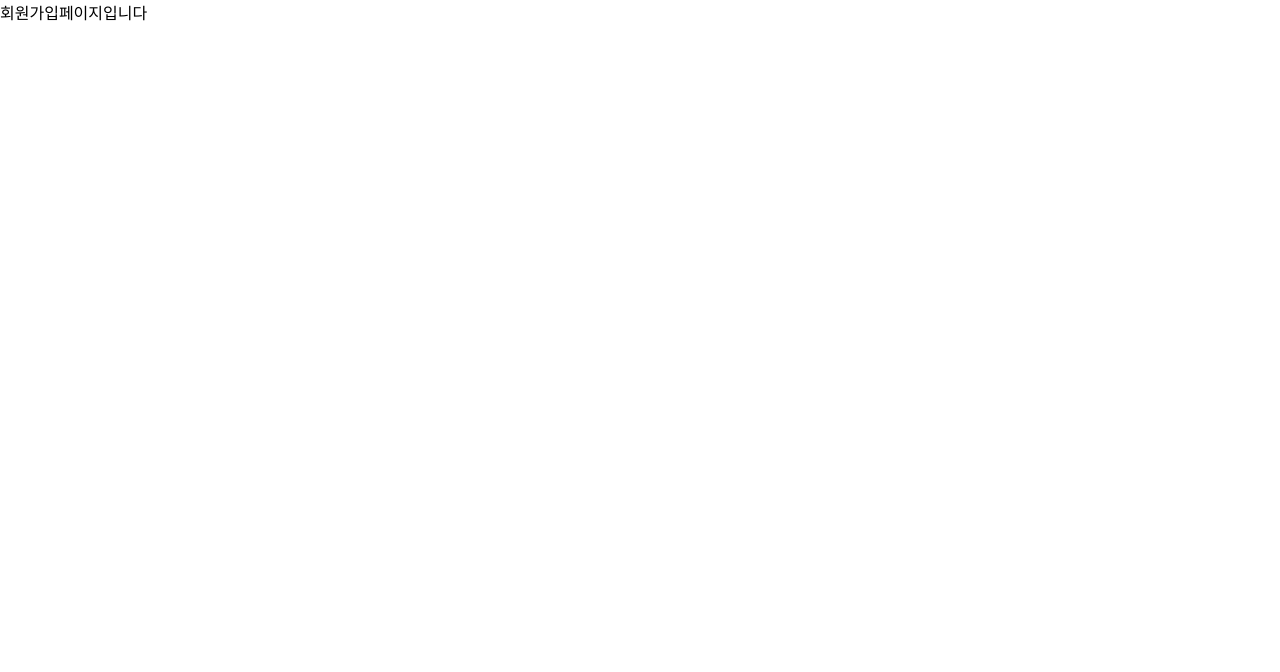
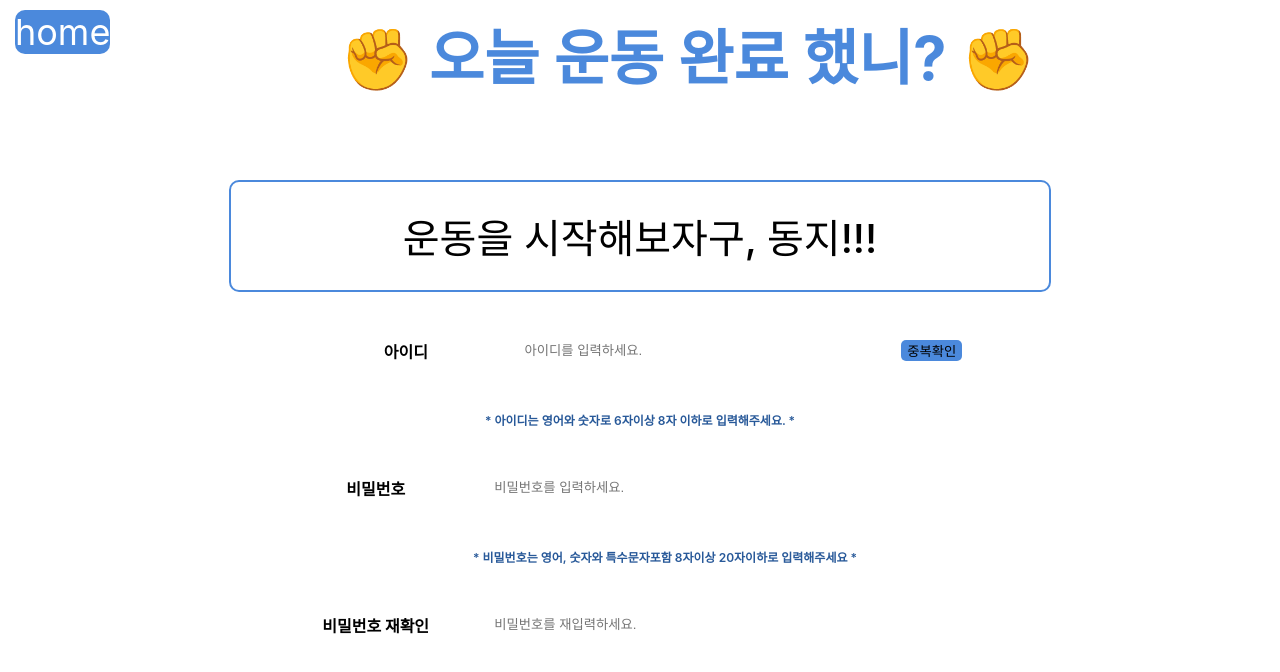
Before and after one commit to jamie7dev/Workout_done_today, a React (Create React App) app: page /form in a window 1280 px wide. Shown: the top 672 px of the page. Built offline with nearby package versions, Linux system fonts and the light colour scheme.

Commit message:
form base

```diff
--- a/package.json
+++ b/package.json
@@ -7,6 +7,7 @@
     "@testing-library/jest-dom": "^5.14.1",
     "@testing-library/react": "^13.0.0",
     "@testing-library/user-event": "^13.2.1",
+    "json-server": "^0.17.0",
     "react": "^18.2.0",
     "react-dom": "^18.2.0",
     "react-redux": "^8.0.2",
--- a/src/components/Form/Form.jsx
+++ b/src/components/Form/Form.jsx
@@ -0,0 +1,108 @@
+import React, { useEffect, useRef, useState } from "react";
+import styled from "styled-components";
+
+const Form = () => {
+    const [input, setInput] = useState({ id: "", pw: "", pwConfirm: "" });
+
+    const inputHandler = (e) => {
+        const { name, value } = e.targer;
+        setInput({ ...input, [name]: value });
+    }
+
+    return (
+        <ContainerWrap>
+            <StTitle>
+                운동을 시작해보자구,  동지!!!
+            </StTitle>
+            <InputWrap>
+                <StLabel>아이디</StLabel>
+                <StInputId placeholder="아이디를 입력하세요." />
+                <StButton>중복확인</StButton>
+            </InputWrap>
+            <StSmallLabel>* 아이디는 영어와 숫자로 6자이상 8자 이하로 입력해주세요. *</StSmallLabel>
+            <InputWrap>
+                <StLabel >비밀번호</StLabel>
+                <StInput placeholder="비밀번호를 입력하세요." />
+            </InputWrap>
+            <StSmallLabel style={{ marginLeft: "50px" }}>* 비밀번호는 영어, 숫자와 특수문자포함 8자이상 20자이하로 입력해주세요 *</StSmallLabel>
+            <InputWrap>
+                <StLabel>비밀번호 재확인</StLabel>
+                <StInput placeholder="비밀번호를 재입력하세요." />
+            </InputWrap>
+        </ContainerWrap>
+    );
+};
+
+export default Form;
+
+const StTitle = styled.div`
+    padding: 25px;
+    font-size: 40px;
+    width: 60%;
+    text-align: center;
+    border:2px solid #4B89DC;
+    border-radius: 10px;
+    font-weight: 550;
+    margin-top: 80px;
+    margin-left: auto;
+    margin-right: auto;
+`;
+
+const ContainerWrap = styled.div`
+    text-align: center;
+    margin: auto;
+`;
+
+
+const StLabel = styled.label`
+  width: 10vw;
+  min-width: 70px;
+  height: 30px;
+  margin-right: 1.5%;
+  padding: 2%;
+  display: flex;
+  align-items: center;
+  justify-content: center;
+  border-radius: 8px;
+  font-weight: bolder;
+`;
+
+const StInputId = styled.input`
+  width: 30%;
+  padding: 12px;
+  border: none;
+  border-radius: 8px;
+  height: 40px;
+`;
+
+const StInput = styled.input`
+  width: 40%;
+  padding: 12px;
+  border: none;
+  border-radius: 8px;
+  height: 40px;
+`;
+
+const InputWrap = styled.div`
+  width: 95%;
+  border: none;
+  border-radius: 8px;
+  margin: 1.5% auto;
+  display: flex;
+  align-items: center;
+  justify-content: center;
+`;
+
+const StButton = styled.button`
+  background-color: #4B89DC;
+  border:none;
+  border-radius: 5px;
+`;
+
+const StSmallLabel = styled.label`
+  width:95%;
+  font-size: 12px;
+  color: #285999;
+  font-weight: 600;
+  height: 20vw;
+`;
--- a/src/components/Header/Header.jsx
+++ b/src/components/Header/Header.jsx
@@ -0,0 +1,42 @@
+import styled from "styled-components";
+import { Link } from "react-router-dom";
+
+const Header = () => {
+    return (
+        <HeaderStyle>
+            <StLink to="/">
+                <span>
+                    home
+                </span>
+            </StLink>
+            <StTitle>✊ 오늘 운동 완료 했니? ✊</StTitle>
+        </HeaderStyle>
+    );
+};
+
+const HeaderStyle = styled.header`
+  display: flex;
+  color: #4B89DC;
+  height: 10vh;
+  padding: 10px 15px;
+  span {
+    font-size: 36px;
+    color: white;
+    background-color: #4B89DC;
+    border-radius: 10px;
+
+  }
+`;
+
+const StLink = styled(Link)`
+  text-decoration: none;
+  `;
+
+const StTitle = styled.div`
+  margin  : auto;
+  font-size: 60px;
+  font-weight: bold;
+
+`;
+
+export default Header;
--- a/src/components/List/List.jsx
+++ b/src/components/List/List.jsx
@@ -0,0 +1,9 @@
+import React from "react";
+
+const List = () => {
+    return (
+        <div> 리스트임</div>
+    );
+};
+
+export default List;
--- a/src/pages/Form.jsx
+++ b/src/pages/Form.jsx
@@ -1,7 +1,13 @@
 import React from "react";
-const Form = () => {
+import Header from "../components/Header/Header";
+import Form from "../components/Form/Form"
+
+const form = () => {
 	return (
-    	<div>회원가입페이지입니다</div>
-    );
+		<div>
+			<Header />
+			<Form />
+		</div>
+	);
 };
-export default Form;
+export default form;
--- a/src/pages/List.jsx
+++ /dev/null
@@ -1,7 +0,0 @@
-import React from "react";
-const List = () => {
-	return (
-    	<div>List입니다</div>
-    );
-};
-export default List;
--- a/src/pages/Main.jsx
+++ b/src/pages/Main.jsx
@@ -1,7 +1,12 @@
 import React from "react";
+import List from "../components/List/List";
+
 const Main = () => {
 	return (
-    	<div>메인페이지입니다</div>
-    );
+		<>
+			<div>메인페이지입니다</div>
+			<List />
+		</>
+	);
 };
 export default Main;
--- a/src/shared/Router.js
+++ b/src/shared/Router.js
@@ -3,7 +3,6 @@ import { BrowserRouter, Route, Routes } from "react-router-dom";
 import Main from '../pages/Main';
 import Login from '../pages/Login';
 import Form from '../pages/Form';
-import List from '../pages/List';
 import Detail from '../pages/Detail';
 
 
@@ -16,7 +15,6 @@ const Router = () => {
         <Route path='/' element={<Main />} />
         <Route path='login' element={<Login />} />
         <Route path='form' element={<Form />} />
-        <Route path='list' element={<List />} />
         <Route path='detail' element={<Detail />} />
         <Route path='*' element={<div>404 Not Found</div>} />
       </Routes>
```
Also changed, not shown: 1 other file (tests, documents, lock files or other folders).
